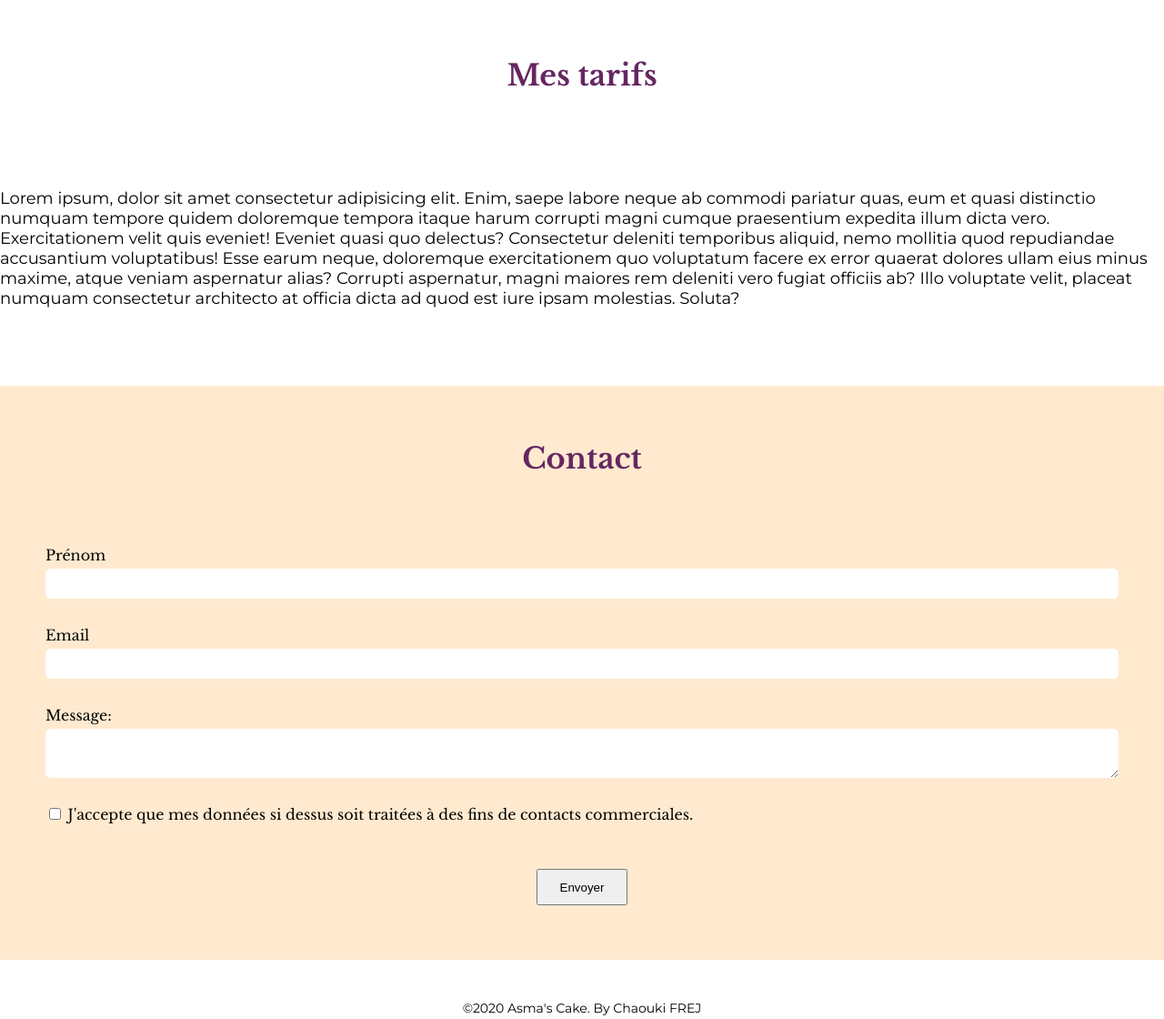
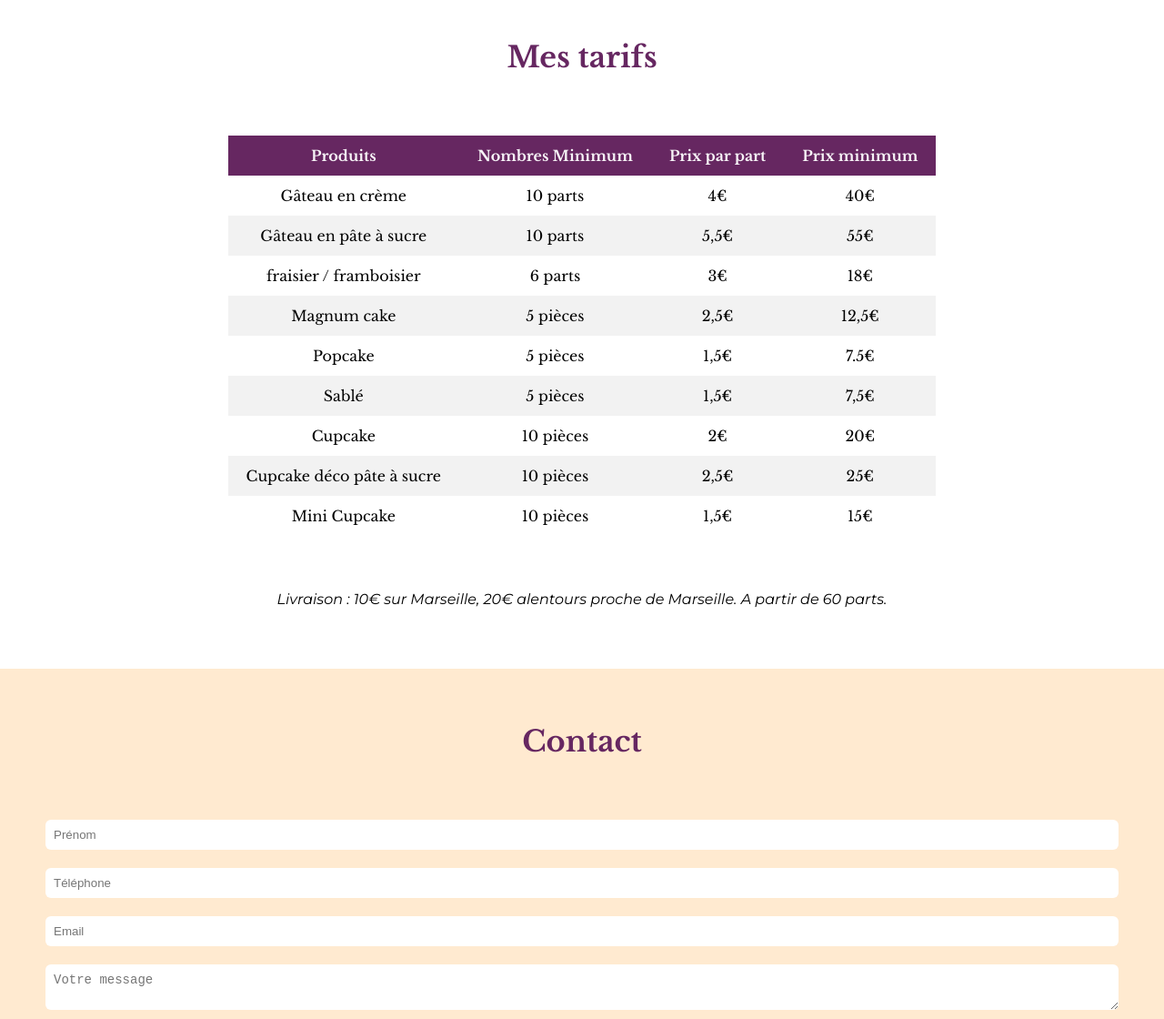
Before and after one commit to chaoukifrej/asmas-cake, a plain HTML site: page index.html in a window 1280 px wide. Shown: the part 2052-3172 px from the top of the page at 91% size. Drawn offline with nearby package versions, Linux system fonts and the light colour scheme.

Commit message:
Ajout du tableau des tarifs et modification de la section contact

```diff
--- a/index.html
+++ b/index.html
@@ -70,20 +70,87 @@
   <!-- Tarifs -->
   <section class="tarifs">
     <h2 id="tarifs">Mes tarifs</h2>
-    <p>Lorem ipsum, dolor sit amet consectetur adipisicing elit. Enim, saepe labore neque ab commodi pariatur quas, eum et quasi distinctio numquam tempore quidem doloremque tempora itaque harum corrupti magni cumque praesentium expedita illum dicta vero. Exercitationem velit quis eveniet! Eveniet quasi quo delectus? Consectetur deleniti temporibus aliquid, nemo mollitia quod repudiandae accusantium voluptatibus! Esse earum neque, doloremque exercitationem quo voluptatum facere ex error quaerat dolores ullam eius minus maxime, atque veniam aspernatur alias? Corrupti aspernatur, magni maiores rem deleniti vero fugiat officiis ab? Illo voluptate velit, placeat numquam consectetur architecto at officia dicta ad quod est iure ipsam molestias. Soluta?</p>
+    <div style="overflow-x:auto;">
+      <table>
+        <thead>
+          <tr class="table-haut">
+            <th>Produits</th>
+            <th>Nombres Minimum</th>
+            <th>Prix par part</th>
+            <th>Prix minimum</th>
+          </tr>
+        </thead>
+        <tbody>
+          <tr>
+            <td>Gâteau en crème</td>
+            <td>10 parts</td>
+            <td>4€</td>
+            <td>40€</td>
+          </tr>
+          <tr>
+            <td>Gâteau en pâte à sucre</td>
+            <td>10 parts</td>
+            <td>5,5€</td>
+            <td>55€</td>
+          </tr>
+          <tr>
+            <td>fraisier / framboisier</td>
+            <td>6 parts</td>
+            <td>3€</td>
+            <td>18€</td>
+          </tr>
+          <tr>
+            <td>Magnum cake</td>
+            <td>5 pièces</td>
+            <td>2,5€</td>
+            <td>12,5€</td>
+          </tr>
+          <tr>
+            <td>Popcake</td>
+            <td>5 pièces</td>
+            <td>1,5€</td>
+            <td>7.5€</td>
+          </tr>
+          <tr>
+            <td>Sablé</td>
+            <td>5 pièces</td>
+            <td>1,5€</td>
+            <td>7,5€</td>
+          </tr>
+          <tr>
+            <td>Cupcake</td>
+            <td>10 pièces</td>
+            <td>2€</td>
+            <td>20€</td>
+          </tr>
+          <tr>
+            <td>Cupcake déco pâte à sucre</td>
+            <td>10 pièces</td>
+            <td>2,5€</td>
+            <td>25€</td>
+          </tr>
+          <tr>
+            <td>Mini Cupcake</td>
+            <td>10 pièces</td>
+            <td>1,5€</td>
+            <td>15€</td>
+          </tr>
+        </tbody>
+      </table>
+    </div>
+    <p>Livraison : 10€ sur Marseille, 20€ alentours proche de Marseille. A partir de 60 parts.</p>
   </section>
   <!-- Contact -->
   <section class="contact">
     <h2 id="contact">Contact</h2>
       <div class="contact-input">
-        <label for="name">Prénom</label>
-        <input type="text" required>
+        <input type="text" placeholder="Prénom" required="">
 
-        <label for="email">Email</label>
-        <input type="email" name="email" id="email" required>
+        <input type="tel" placeholder="Téléphone" required>
 
-        <label for="message">Message:</label>
-        <textarea name="message" id="message" cols="30" rows="2" required></textarea>
+        <input type="email" name="email" id="email" placeholder="Email" required="">
+
+        <textarea name="message" id="message" placeholder="Votre message" cols="30" rows="2" required=""></textarea>
 
         <div class="check-condition">
           <input type="checkbox" name="condition" id="condition">
--- a/style.css
+++ b/style.css
@@ -179,36 +179,42 @@ header .entete {
 /* Mes tarifs */
 
 .tarifs {
-  display: flex;
-  flex-direction: column;
-  justify-content: center;
-  align-content: center;
   padding-bottom: 40px;
 }
+
 .tarifs h2 {
   text-align: center;
   color: rgb(102, 39, 97);
-  padding: 60px;
+  padding: 40px;
 }
 
-#tarifs table {
-  justify-content: center;
+.tarifs table {
+  margin-left: auto;
+  margin-right: auto;
+  border-spacing: 0;
+  border-collapse: collapse;
 }
 
 .table-haut {
   background-color: rgb(102, 39, 97);
-  color: white;
-  height: 40px;
+  color: rgba(255, 255, 255, 0.95);
 }
 
 tr:nth-child(even) {
   background-color: #f2f2f2;
 }
 
-#tarifs th, td, tr {
+.tarifs th, td, tr {
   text-align: center;
-  padding: 10px;
+  padding: 12px 20px;
 
+}
+.tarifs p{
+  font-size: 16px;
+  font-style: italic;
+  text-align: center;
+  margin-top: 60px;
+  margin-bottom: 0;
 }
 
 /* Contact */
@@ -227,20 +233,24 @@ tr:nth-child(even) {
 .contact-input {
   display: flex;
   flex-direction: column;
-  margin: 0 50px 0 50px;
+  margin: 0px 50px 0 50px;
 }
-.contact-input label{
-  padding-bottom: 5px;
-  padding-top: 30px;
+.contact-input input:focus{
+  box-shadow: 0px 0px 3px rgba(102, 39, 97, 0.4);
 }
+.contact-input textarea:focus{
+  box-shadow: 0px 0px 3px rgba(102, 39, 97, 0.4);
+}
+
 .contact-input textarea{
   margin-bottom: 30px;
-  font-size: 16px;
+  font-size: 14px;
 }
 .contact input, textarea{
   border-radius: 6px;
   padding: 9px;
   border: transparent;
+  margin-top: 20px;
 }
 
 .contact button {
```
